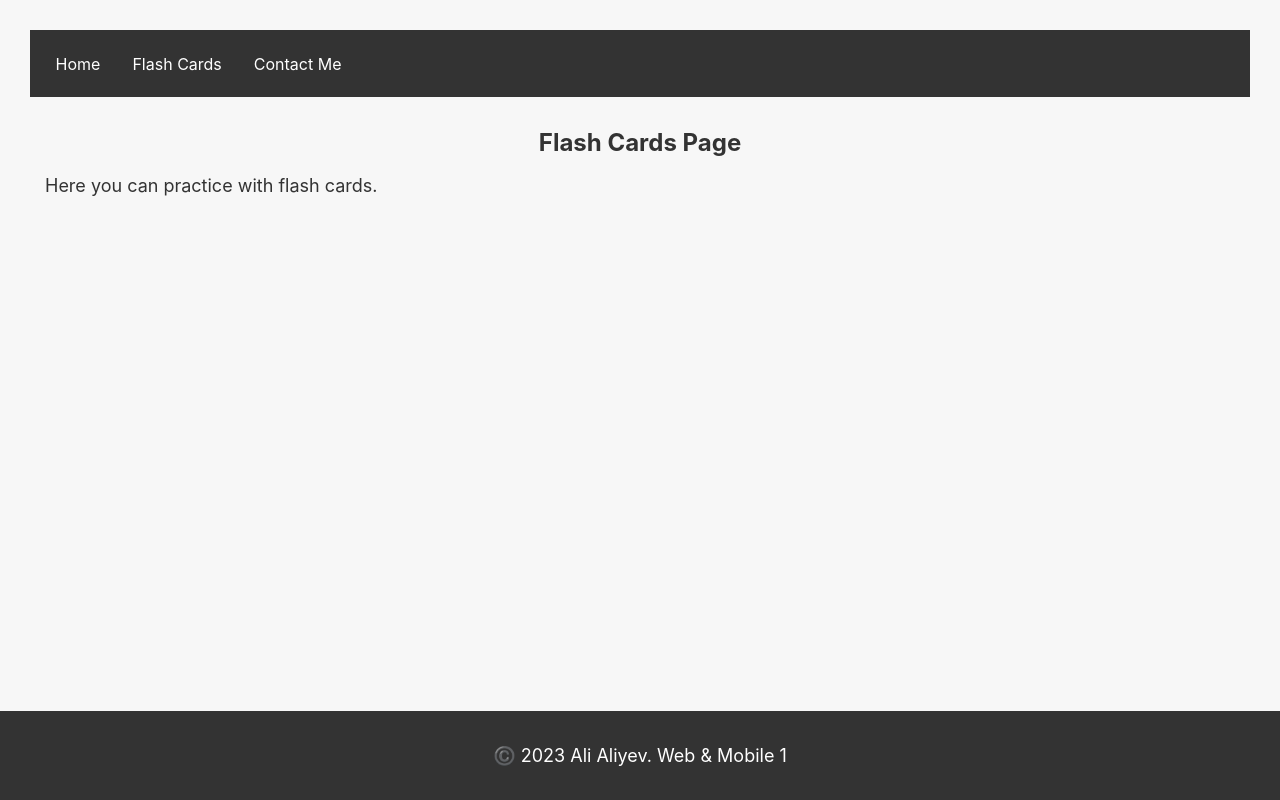
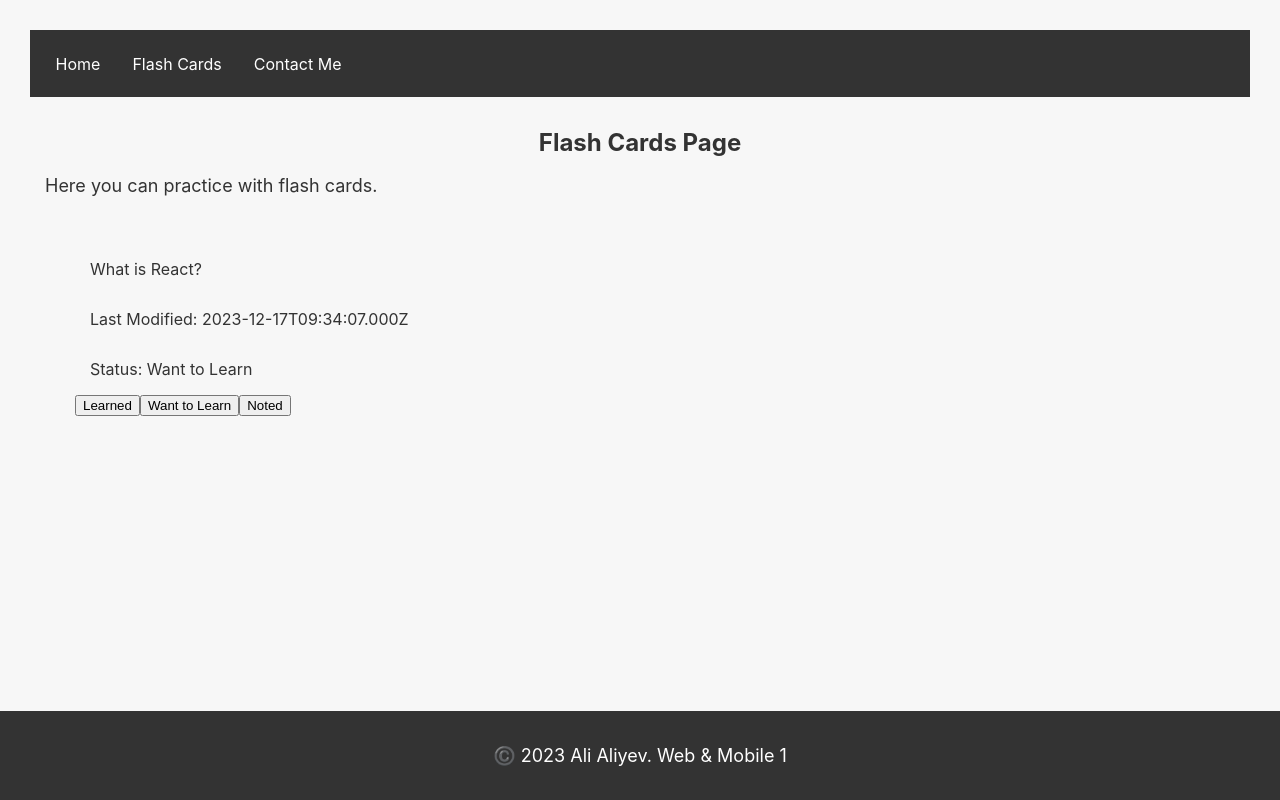
Before and after one commit to aaliyevv/web-3, a React (Create React App) app: page /flash-cards in a window 1280 px wide. Built offline with nearby package versions, Linux system fonts and the light colour scheme.

Commit message:
Began to work on the flashcards page and added a sample flashcard with to sides, last modification date, and a status which can be changed.

```diff
--- /dev/null
+++ b/src/FlashCard.js
@@ -0,0 +1,20 @@
+import React, { useState } from 'react';
+
+function FlashCard({ card, onStatusChange }) {
+  const [isFlipped, setIsFlipped] = useState(false);
+
+  const flipCard = () => setIsFlipped(!isFlipped);
+
+  return (
+    <div onClick={flipCard}>
+      <div>{isFlipped ? card.answer : card.question}</div>
+      <div>Last Modified: {card.lastModified}</div>
+      <div>Status: {card.status}</div>
+      <button onClick={() => onStatusChange(card.id, "Learned")}>Learned</button>
+      <button onClick={() => onStatusChange(card.id, "Want to Learn")}>Want to Learn</button>
+      <button onClick={() => onStatusChange(card.id, "Noted")}>Noted</button>
+    </div>
+  );
+}
+
+export default FlashCard;
--- a/src/FlashCardsPage.js
+++ b/src/FlashCardsPage.js
@@ -1,10 +1,36 @@
-import React from 'react';
+import React, { useState, useEffect } from 'react';
+import FlashCard from './FlashCard';
 
 function FlashCardsPage() {
+  const [cards, setCards] = useState([
+    {
+      id: 1,
+      question: "What is React?",
+      answer: "A JavaScript library for building user interfaces",
+      lastModified: new Date().toISOString(),
+      status: "Want to Learn"
+    },
+  ]);
+
+  const handleStatusChange = (cardId, newStatus) => {
+    setCards(cards.map(card =>
+      card.id === cardId ? { ...card, status: newStatus, lastModified: new Date().toISOString() } : card
+    ));
+  };
+
   return (
     <div>
       <h1>Flash Cards Page</h1>
       <p>Here you can practice with flash cards.</p>
+      <div>
+        {cards.map(card => (
+          <FlashCard
+            key={card.id}
+            card={card}
+            onStatusChange={handleStatusChange}
+          />
+        ))}
+      </div>
     </div>
   );
 }
```
